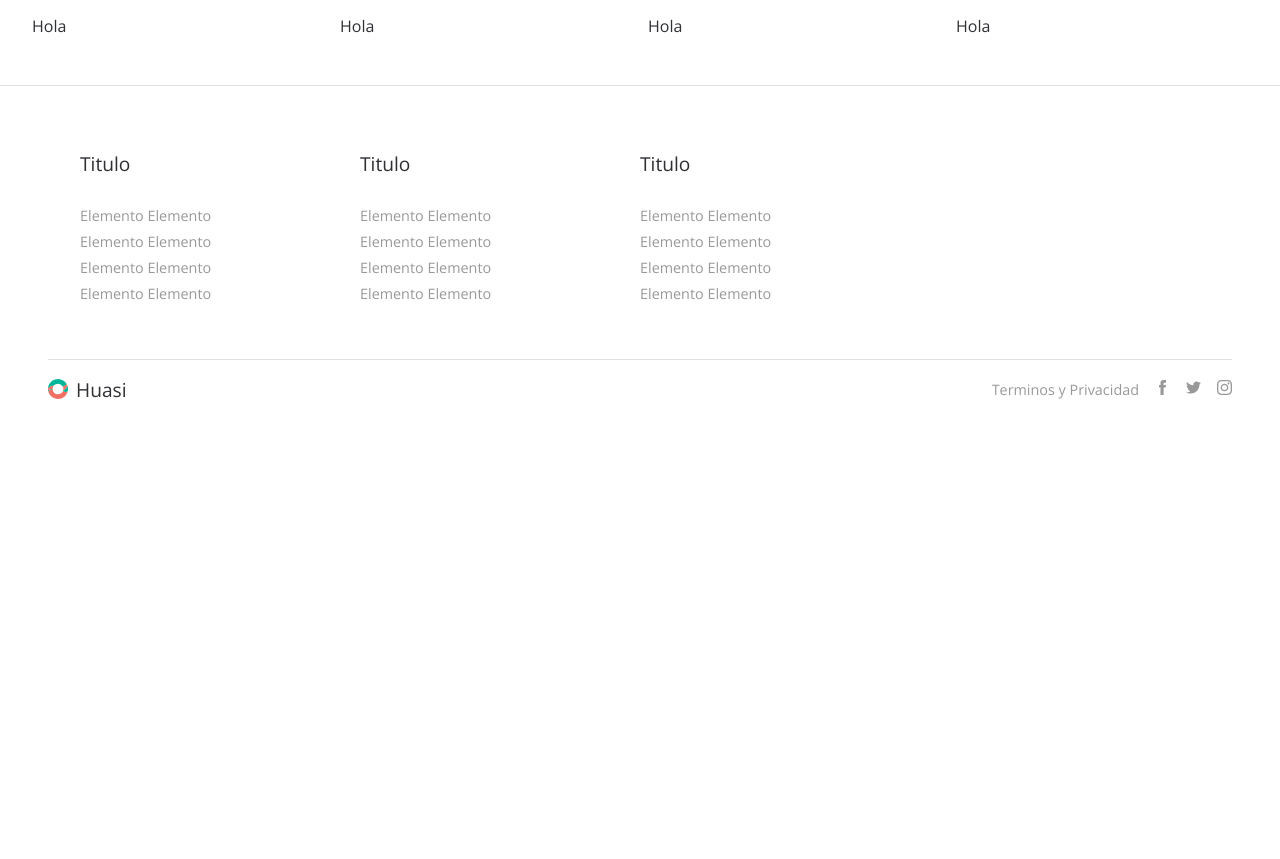
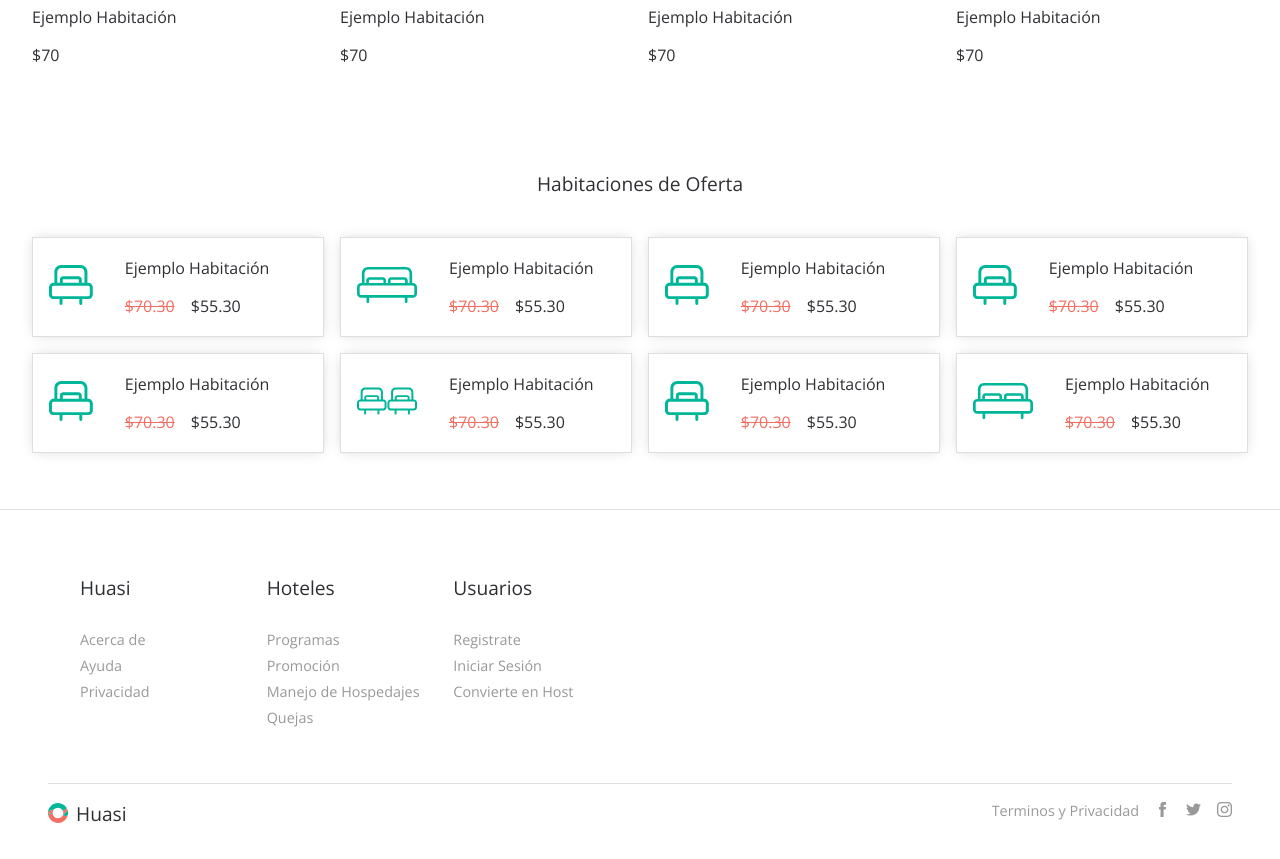
Before and after one commit to guoyu07/Huasi, a PHP site: page / in a window 1280 px wide. Shown: the part 1275-2134 px from the top of the page. Before the commit the page ends 1674 px from the top, so only its background shows below. Run offline with PHP 8.4, Linux system fonts and the light colour scheme; some libraries are stand-ins or nearby versions.

Commit message:
Habitaciones en oferta
Añadir la sección  de habitaciones en oferta
 *Home Terminado

```diff
--- a/index.php
+++ b/index.php
@@ -33,7 +33,7 @@
       </div>
     </div>
 
-    <div class="jumbotron full-height all-midle f-colum" id="top-hero">
+    <div class="jumbotron full-height all-middle f-colum" id="top-hero">
       <h2 class="hero-title">Quito es mucho más que una luz</h2>
       <h4 class="hero-subtitle">Visítalo y sabrás por qué</h4>
 
@@ -50,7 +50,7 @@
 
     <!-- Wrappewr-->
     <div class="wrapper">
-      <div class="all-midle container">
+      <div class="all-middle f-colum container">
 
         <div class="vp-show">
           <h2 class="subtitle">Recomendaciones</h2>
@@ -58,59 +58,177 @@
             <a href="#" class="col-3">
             <div class="vp-host">
               <div id="vp-1"></div>
-              <p>Hola</p>
+              <p>Ejemplo Habitación</p>
+              <p>$70</p>
             </div>
             </a>
             <a href="#" class="col-3">
             <div class="vp-host">
               <div id="vp-2"></div>
-              <p>Hola</p>
+              <p>Ejemplo Habitación</p>
+              <p>$70</p>
             </div>
             </a>
             <a href="#" class="col-3">
             <div class="vp-host">
               <div id="vp-3"></div>
-              <p>Hola</p>
+              <p>Ejemplo Habitación</p>
+              <p>$70</p>
             </div>
             </a>
             <a href="#" class="col-3">
             <div class="vp-host">
               <div id="vp-4"></div>
-              <p>Hola</p>
+              <p>Ejemplo Habitación</p>
+              <p>$70</p>
             </div>
             </a>
-
           </div>
         </div>
-        <!--<h2>Texto</h2>
-        <h2 class="title">Titulo</h2>
-        <h2 class="subtitle">Sub titulo</h2>-->
+        <div class="deal-show">
+          <h2 class="subtitle">Habitaciones de Oferta</h2>
+          <div class="slide-show f-row">
+            <a href="#" class="col-3">
+              <div class="deal-host">
+                <div>
+                  <?php echo file_get_contents("img/svg/icons/simpleBed.svg");?>
+                </div>
+                <div class="margin-left">
+                  <p>Ejemplo Habitación</p>
+                  <div class="v-middle">
+                    <p class="middle-line">$70.30</p>
+                    <p>$55.30</p>
+                  </div>
+                </div>
+              </div>
+            </a>
+            <a href="#" class="col-3">
+              <div class="deal-host">
+                <div>
+                  <?php echo file_get_contents("img/svg/icons/doubleBed.svg");?>
+                </div>
+                <div class="margin-left">
+                  <p>Ejemplo Habitación</p>
+                  <div class="v-middle">
+                    <p class="middle-line">$70.30</p>
+                    <p>$55.30</p>
+                  </div>
+                </div>
+              </div>
+            </a>
+            <a href="#" class="col-3">
+              <div class="deal-host">
+                <div>
+                  <?php echo file_get_contents("img/svg/icons/simpleBed.svg");?>
+                </div>
+                <div class="margin-left">
+                  <p>Ejemplo Habitación</p>
+                  <div class="v-middle">
+                    <p class="middle-line">$70.30</p>
+                    <p>$55.30</p>
+                  </div>
+                </div>
+              </div>
+            </a>
+            <a href="#" class="col-3">
+              <div class="deal-host">
+                <div>
+                  <?php echo file_get_contents("img/svg/icons/simpleBed.svg");?>
+                </div>
+                <div class="margin-left">
+                  <p>Ejemplo Habitación</p>
+                  <div class="v-middle">
+                    <p class="middle-line">$70.30</p>
+                    <p>$55.30</p>
+                  </div>
+                </div>
+              </div>
+            </a>
+            <a href="#" class="col-3">
+              <div class="deal-host">
+                <div>
+                  <?php echo file_get_contents("img/svg/icons/simpleBed.svg");?>
+                </div>
+                <div class="margin-left">
+                  <p>Ejemplo Habitación</p>
+                  <div class="v-middle">
+                    <p class="middle-line">$70.30</p>
+                    <p>$55.30</p>
+                  </div>
+                </div>
+              </div>
+            </a>
+            <a href="#" class="col-3">
+              <div class="deal-host">
+                <div>
+                  <?php echo file_get_contents("img/svg/icons/doubleRoom.svg");?>
+                </div>
+                <div class="margin-left">
+                  <p>Ejemplo Habitación</p>
+                  <div class="v-middle">
+                    <p class="middle-line">$70.30</p>
+                    <p>$55.30</p>
+                  </div>
+                </div>
+              </div>
+            </a>
+            <a href="#" class="col-3">
+              <div class="deal-host">
+                <div>
+                  <?php echo file_get_contents("img/svg/icons/simpleBed.svg");?>
+                </div>
+                <div class="margin-left">
+                  <p>Ejemplo Habitación</p>
+                  <div class="v-middle">
+                    <p class="middle-line">$70.30</p>
+                    <p>$55.30</p>
+                  </div>
+                </div>
+              </div>
+            </a>
+            <a href="#" class="col-3">
+              <div class="deal-host">
+                <div>
+                  <?php echo file_get_contents("img/svg/icons/doubleBed.svg");?>
+                </div>
+                <div class="margin-left">
+                  <p>Ejemplo Habitación</p>
+                  <div class="v-middle">
+                    <p class="middle-line">$70.30</p>
+                    <p>$55.30</p>
+                  </div>
+                </div>
+              </div>
+            </a>
+          </div>
+        </div>
+        <div class="">
+
+        </div>
       </div>
     </div>
 
     <!--Main Footer-->
     <div class="main-footer">
       <div class="foot-section">
-        <div class="col-3">
-          <h2 class="subtitle">Titulo</h2>
-          <p>Elemento Elemento</p>
-          <p>Elemento Elemento</p>
-          <p>Elemento Elemento</p>
-          <p>Elemento Elemento</p>
+        <div class="col-2">
+          <h2 class="subtitle">Huasi</h2>
+          <a href=""><p>Acerca de</p></a>
+          <a href=""><p>Ayuda</p></a>
+          <a href=""><p>Privacidad</p></a>
         </div>
-        <div class="col-3">
-          <h2 class="subtitle">Titulo</h2>
-          <p>Elemento Elemento</p>
-          <p>Elemento Elemento</p>
-          <p>Elemento Elemento</p>
-          <p>Elemento Elemento</p>
+        <div class="col-2">
+          <h2 class="subtitle">Hoteles</h2>
+          <a href=""><p>Programas</p></a>
+          <a href=""><p>Promoción</p></a>
+          <a href=""><p>Manejo de Hospedajes</p></a>
+          <a href=""><p>Quejas</p></a>
         </div>
-        <div class="col-3">
-          <h2 class="subtitle">Titulo</h2>
-          <p>Elemento Elemento</p>
-          <p>Elemento Elemento</p>
-          <p>Elemento Elemento</p>
-          <p>Elemento Elemento</p>
+        <div class="col-2">
+          <h2 class="subtitle">Usuarios</h2>
+          <a href=""><p>Registrate</p></a>
+          <a href=""><p>Iniciar Sesión</p></a>
+          <a href=""><p>Convierte en Host</p></a>
         </div>
       </div>
       <div class="foot-section">
--- a/style/huasi.css
+++ b/style/huasi.css
@@ -44,6 +44,7 @@ a{
   height: 4.0625em;
   width: 100%;
   max-width: 100%;
+  z-index: 0;
 }
 
 .main-header .header-logo a{
@@ -180,7 +181,7 @@ a{
 }
 
 .wrapper{
-  padding-top: 4.0625em;
+
 }
 
 .full-height{
@@ -194,10 +195,15 @@ a{
   background-attachment: fixed;
 }
 
-.all-midle{
+.all-middle{
   display: flex;
   align-items: center;
   justify-content: center;
+}
+
+.v-middle{
+  display: flex;
+  align-items: center;
 }
 
 .f-row{
@@ -210,6 +216,14 @@ a{
 
 .container{
   padding: 0 2em;
+}
+
+.margin-left{
+  margin-left: 2em;
+}
+
+.margin-right{
+  margin-right: 2em;
 }
 
 .air-both{
@@ -245,6 +259,11 @@ a{
 .subtitle{
   font-size: 1.2em;
   font-weight: 300;
+}
+
+.middle-line{
+  text-decoration: line-through;
+  color: #f26f62;
 }
 
 /***********************
@@ -308,17 +327,21 @@ input:focus {
 -------Slide-Show-------
 ***********************/
 
-.vp-show{
+.vp-show,
+.deal-show{
   width: 100%;
   display: flex;
   flex-direction: column;
+  text-align: center;
+  padding-top: 3em;
 }
 
 .slide-show{
-  padding: 2em 0;
+  padding: 2.5em 0;
   display: flex;
   align-items: center;
   justify-content: center;
+  text-align: left;
   width: 100%;
 }
 
@@ -327,11 +350,29 @@ input:focus {
   background-repeat: no-repeat;
   background-size: cover;
   height: 350px;
+  transition: 400ms;
 }
 
-.slide-show a:not(:last-of-type){
-  margin-right: 1em;
+.vp-host{
+  position: relative;
+  z-index: -1;
 }
+
+.vp-host p{
+  transition: 400ms;
+}
+
+.vp-show .slide-show a:not(:first-of-type){
+  margin-left: 1em;
+}
+
+.vp-show .slide-show a:hover .vp-host div:first-of-type{
+  box-shadow: inset 0 0 0 1000px rgba(0,0,0,.2);
+}
+
+/*.slide-show a:hover .vp-host p{
+  color: #00b698;
+}*/
 
 #vp-1{
   background-image: url("../img/vp/vp-1.jpeg");
@@ -347,6 +388,58 @@ input:focus {
 
 #vp-4{
   background-image: url("../img/vp/vp-4.jpeg");
+}
+
+
+.deal-show .slide-show{
+  flex-wrap: wrap;
+}
+
+.deal-show .slide-show a:not(:nth-child(4n+1)){
+  margin-left: 1em;
+}
+
+.deal-show .slide-show a{
+  margin-bottom: 1em;
+  flex: 1 calc(25% - 1em);
+  transition: 400ms;
+}
+
+.deal-host{
+  height: 100px;
+  display: flex;
+  flex-direction: row;
+  align-items: center;
+  border: 1px solid #dce0e0;
+  box-shadow: 0px 0px 13px -3px rgba(0,0,0,0.2);
+  padding: 0 1em;
+}
+
+
+.deal-host svg{
+  height: 40px;
+  max-width: 60px;
+}
+
+.deal-host svg path{
+  fill: #00b698;
+}
+
+.deal-host p{
+  margin: 0;
+}
+
+.deal-host .v-middle{
+  margin-top: 1em;
+}
+
+.deal-host .v-middle p:not(:last-of-type){
+  padding-right: 1em;
+}
+
+.deal-show .slide-show a:hover .deal-host{
+  border: 1px solid  #dce0e0;
+  box-shadow: 0px 0px 13px -3px rgba(0,0,0,0.4);
 }
 
 /***********************
@@ -404,8 +497,12 @@ input:focus {
   display: flex;
   flex-direction: row;
   justify-content: space-between;
-  align-items: center;
+
   padding: 1em 0;
+}
+
+.foot-section{
+  align-items: flex-start;
 }
 
 .main-footer .foot-section:first-of-type{
@@ -413,18 +510,21 @@ input:focus {
   justify-content: flex-start;
 }
 
-.main-footer .col-3{
+.main-footer .col-3,
+.main-footer .col-2{
   display: flex;
   flex-direction: column;
   align-items: flex-start;
   justify-content: center;
 }
 
-.main-footer .col-3 p{
+.main-footer .col-3 p,
+.main-footer .col-2 p{
   margin-bottom: 0.5em;
 }
 
-.main-footer .col-3 h2{
+.main-footer .col-3 h2,
+.main-footer .col-2 h2{
   margin-bottom: 1.5em;
 }
 
```
Also changed, not shown: img/svg/icons/doubleBed.svg (added), img/svg/icons/doubleRoom.svg (added), img/svg/icons/simpleBed.svg (added).
